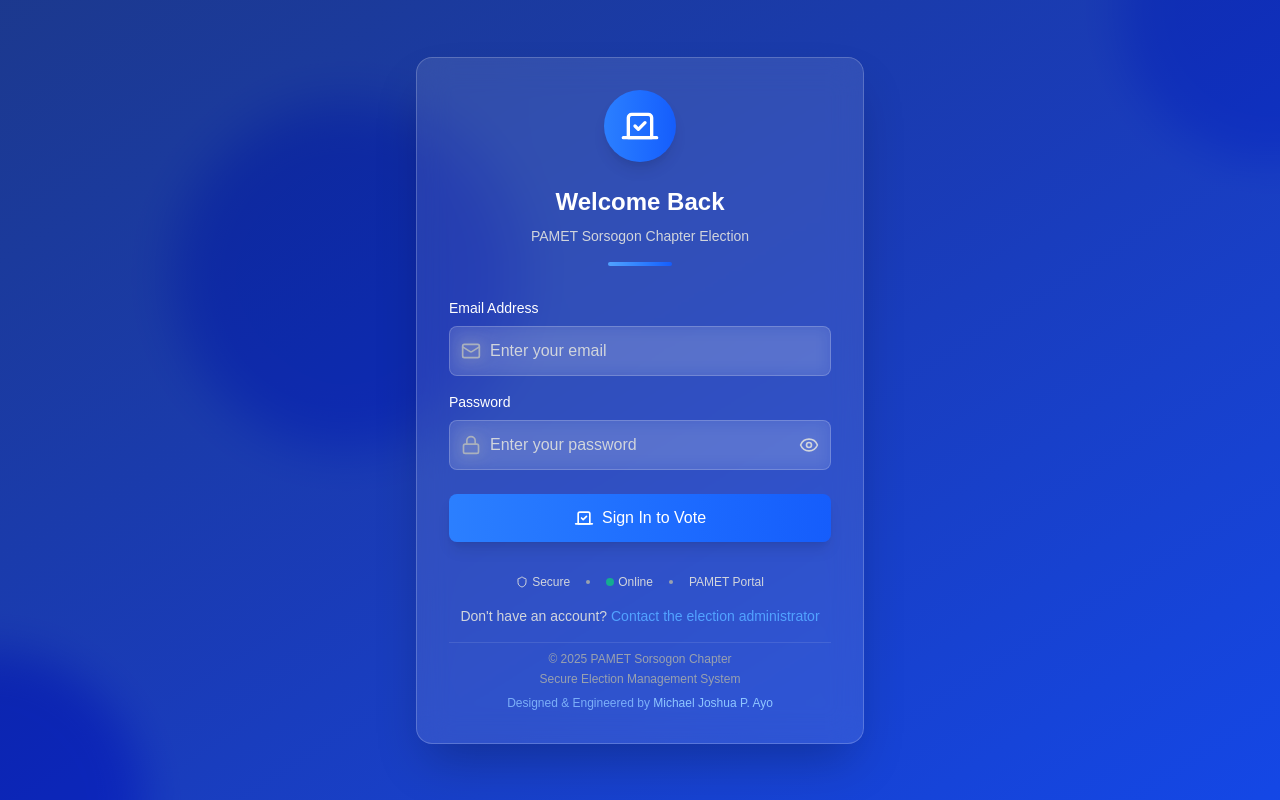
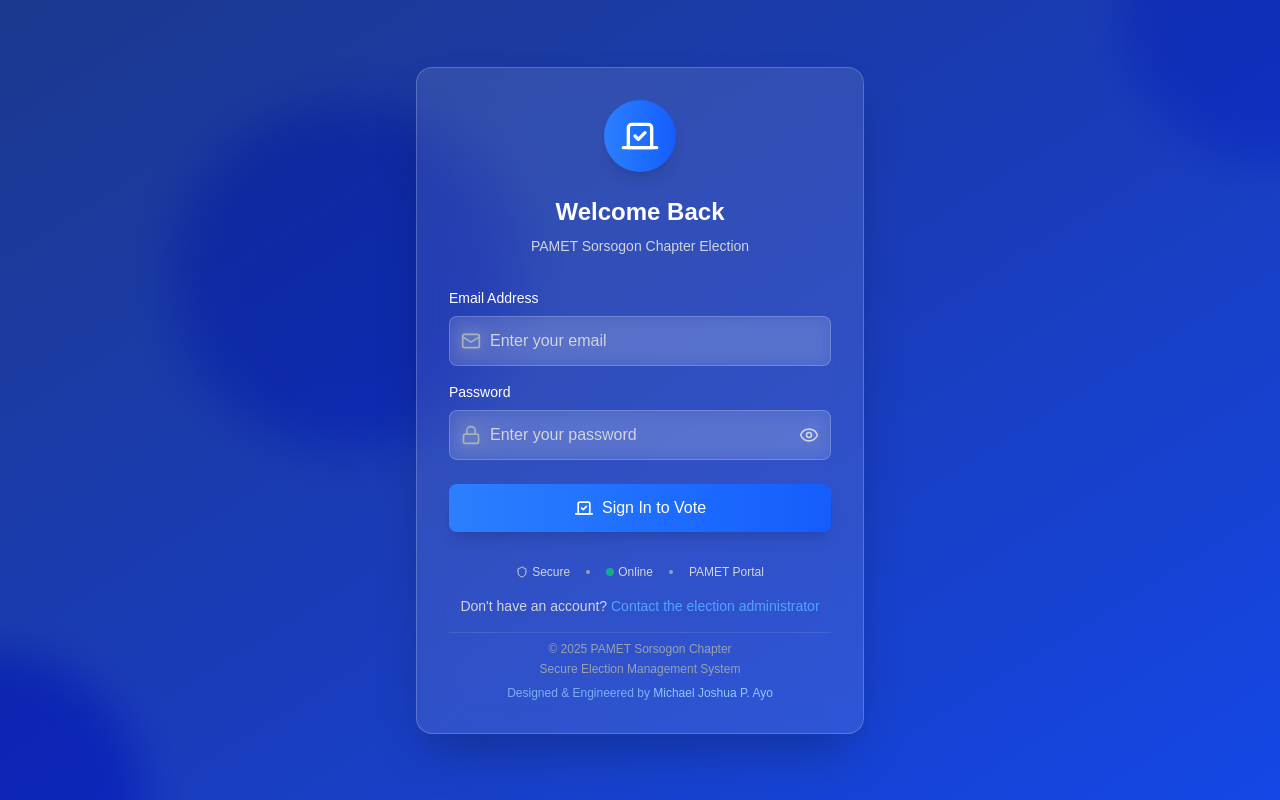
Before and after one commit to michaeljoshuaayo/pamet-voting-system, a Next.js app: page / in a window 1280 px wide. Built offline with nearby package versions, Linux system fonts and the light colour scheme; no server answers.

Commit message:
login fix div

```diff
--- a/src/components/LoginForm.tsx
+++ b/src/components/LoginForm.tsx
@@ -64,7 +64,6 @@
             </div>
             <h1 className="text-2xl font-bold text-white mb-2">Welcome Back</h1>
             <p className="text-gray-300 text-sm">PAMET Sorsogon Chapter Election</p>
-            <div className="w-16 h-1 bg-gradient-to-r from-blue-400 to-blue-600 mx-auto mt-4 rounded-full"></div>
           </div>
 
           {/* Login Form */}
```
